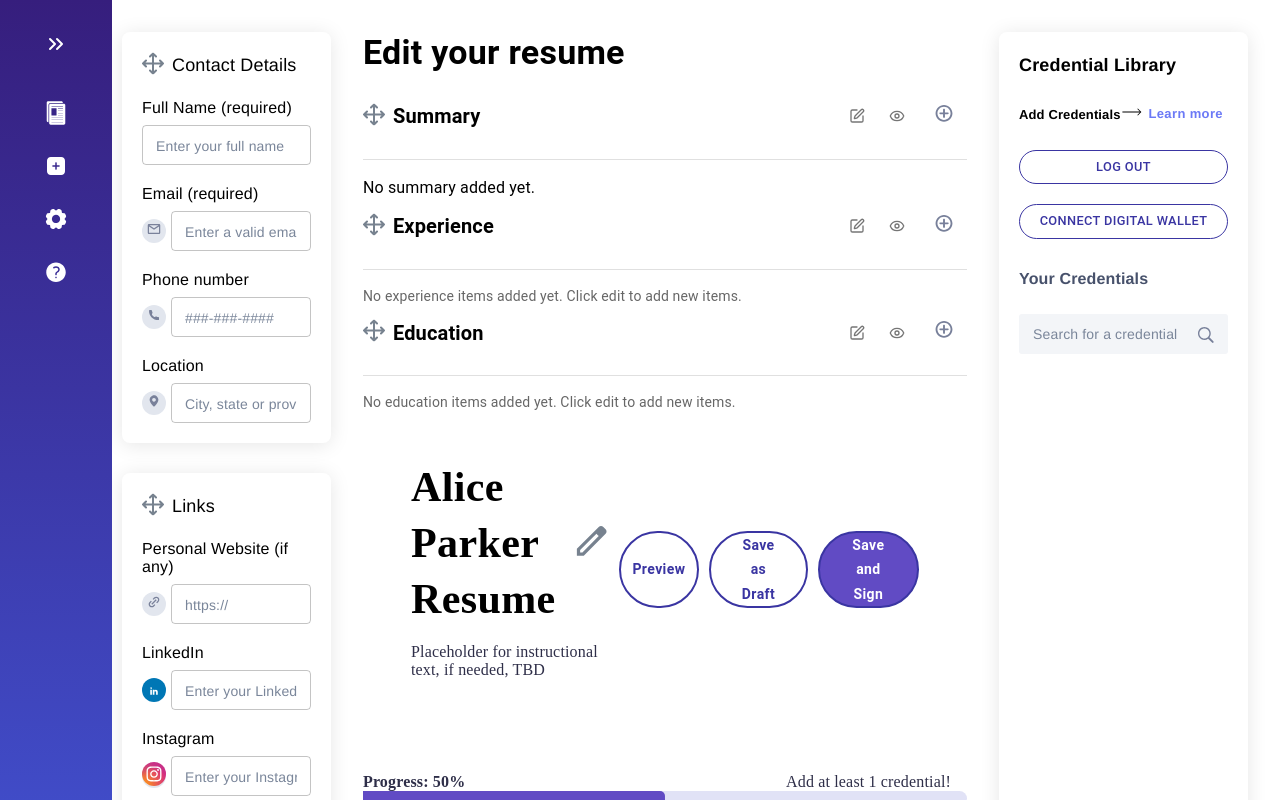
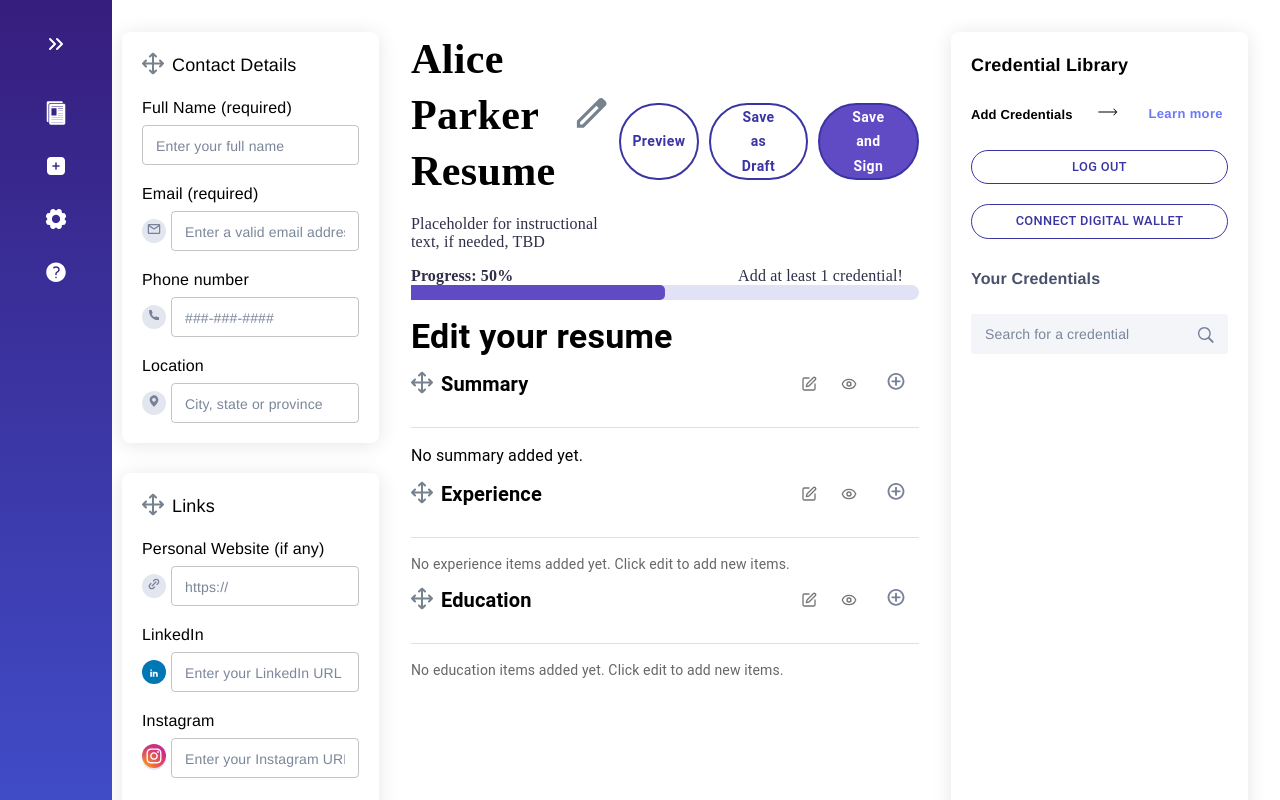
Before and after one commit to Cooperation-org/Resume-Author, a React (Create React App) app: page /resume/new in a window 1280 px wide. Shown: the top 800 px of the page. Built offline with nearby package versions, Linux system fonts and the light colour scheme.

Commit message:
refactor: reorganize ResumeEditor layout for improved readability and structure

```diff
--- a/src/components/Editor.tsx
+++ b/src/components/Editor.tsx
@@ -108,29 +108,14 @@ const ResumeEditor = () => {
     <Box sx={{ display: 'flex', gap: 4, p: 4, marginBottom: 2 }}>
       <LeftSidebar />
 
-      <Box sx={{ display: 'flex', flexDirection: 'column', flex: 1 }}>
-        <Box>
-          <Typography variant='h4' fontWeight='600' mb={2}>
-            Edit your resume
-          </Typography>
-          {resume &&
-            sectionOrder.map(key => (
-              <SectionContent
-                key={key}
-                sectionId={key}
-                highlightedText={highlightedText}
-              />
-            ))}
-        </Box>
-
+      <Box sx={{ display: 'flex', flexDirection: 'column', flex: 1, mb: 3 }}>
         {!addSectionOpen && (
-          <Box sx={{ p: 6 }}>
+          <Box sx={{}}>
             <Box
               sx={{
                 display: 'flex',
                 alignItems: 'center',
-                justifyContent: 'space-between',
-                mb: '30px'
+                justifyContent: 'space-between'
               }}
             >
               <Box sx={{ display: 'flex', gap: '15px', flexDirection: 'column' }}>
@@ -245,6 +230,20 @@ const ResumeEditor = () => {
 
           <BorderLinearProgress variant='determinate' value={50} />
         </Box>
+
+        <Box>
+          <Typography variant='h4' fontWeight='600' mt={2}>
+            Edit your resume
+          </Typography>
+          {resume &&
+            sectionOrder.map(key => (
+              <SectionContent
+                key={key}
+                sectionId={key}
+                highlightedText={highlightedText}
+              />
+            ))}
+        </Box>
       </Box>
 
       <RightSidebar />
```
